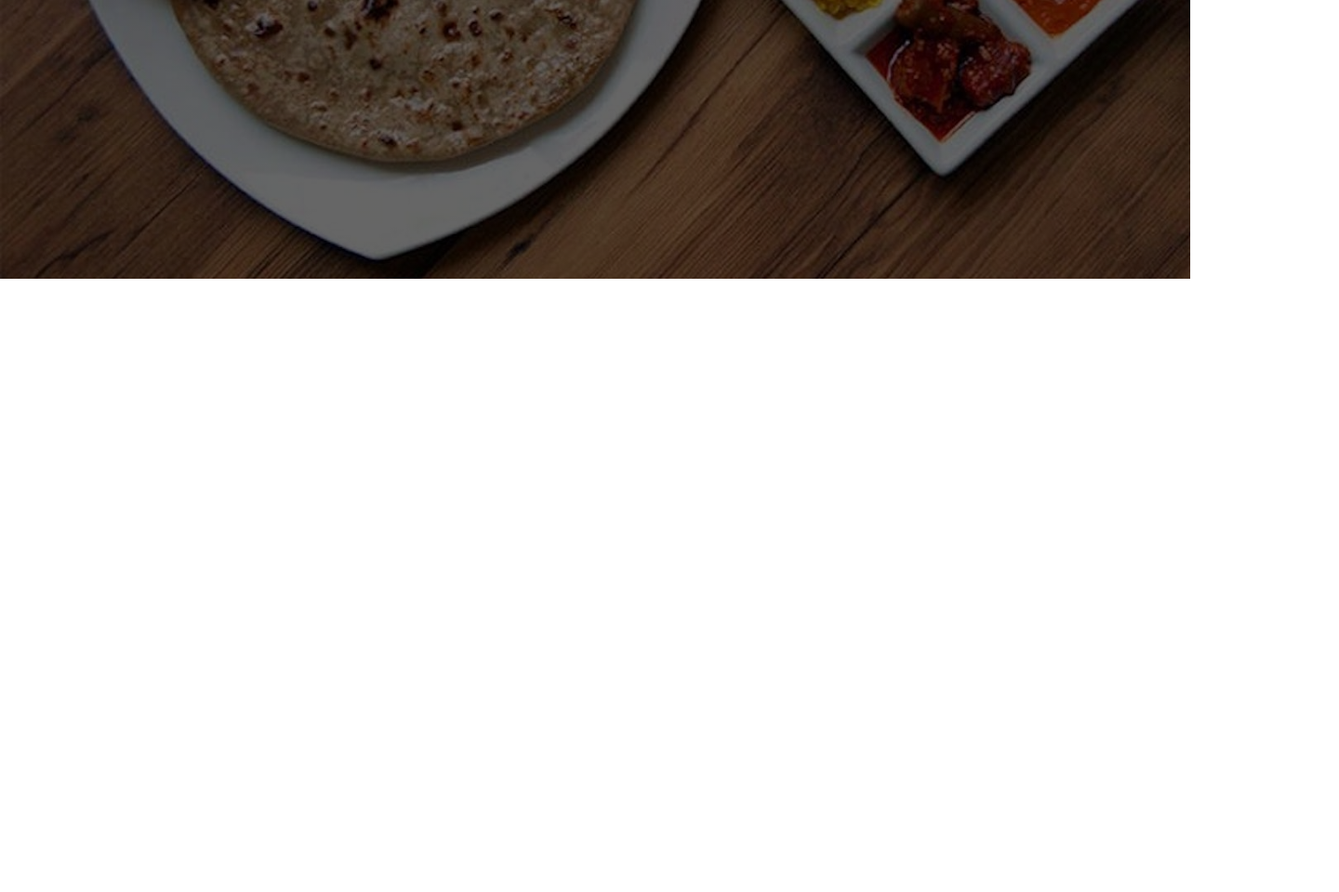
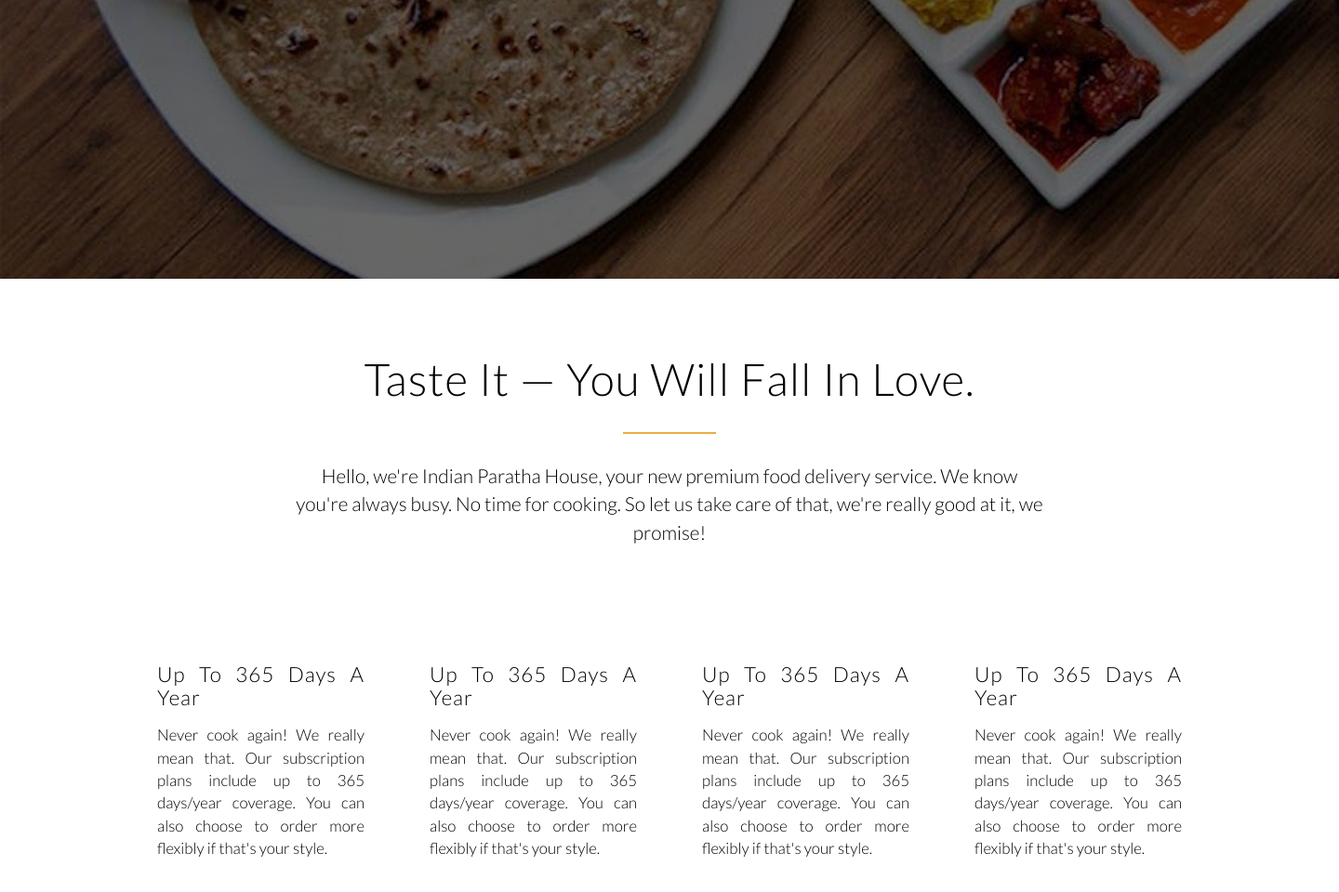
Before and after one commit to ravraw/one_page_designs, a website: page indian-takeaway/index.html in a window 1280 px wide. Shown: the part 500-1460 px from the top of the page at 93% size, 1440 px wide, since content can reach past the window. Before the commit the page ends 800 px from the top, so only its background shows below. Drawn offline with nearby package versions, Linux system fonts and the light colour scheme.

Commit message:
section features

```diff
--- a/indian-takeaway/index.html
+++ b/indian-takeaway/index.html
@@ -29,8 +29,6 @@
         <li class="nav-item">
           <a class="nav-link" href="#">login</a>
         </li>
-
-
       </ul>
 
     </nav>
@@ -40,8 +38,56 @@
       <a class="btn btn-full" href="#">i am hungry</a>
       <a class="btn btn-ghost" href="#">show me more</a>
     </div>
+  </header>
 
-  </header>
+  <!--  SECTION FEATURE -->
+
+
+  <section class="section-feature">
+    <div class="section-feature-intro">
+      <h2>Taste it &mdash; you will fall in love.</h2>
+      <p class="long-copy">Hello, we're Indian Paratha House, your new premium food delivery service. We know you're always busy. No time for
+        cooking. So let us take care of that, we're really good at it, we promise!
+      </p>
+    </div>
+    <div class="section-feature-grid">
+      <div class="feature-card">
+        <svg class="icon-big">
+          <use xlink:href="./assets/images/sprite.svg#burger"></use>
+        </svg>
+        <h3>up to 365 days a year</h3>
+        <p>Never cook again! We really mean that. Our subscription plans include up to 365 days/year coverage. You can also
+          choose to order more flexibly if that's your style.</p>
+      </div>
+      <div class="feature-card">
+        <svg class="icon-big">
+          <use xlink:href="./assets/images/sprite.svg#burger"></use>
+        </svg>
+        <h3>up to 365 days a year</h3>
+        <p>Never cook again! We really mean that. Our subscription plans include up to 365 days/year coverage. You can also
+          choose to order more flexibly if that's your style.</p>
+      </div>
+      <div class="feature-card">
+        <svg class="icon-big">
+          <use xlink:href="./assets/images/sprite.svg#burger"></use>
+        </svg>
+        <h3>up to 365 days a year</h3>
+        <p>Never cook again! We really mean that. Our subscription plans include up to 365 days/year coverage. You can also
+          choose to order more flexibly if that's your style.</p>
+      </div>
+      <div class="feature-card">
+        <svg class="icon-big">
+          <use xlink:href="./assets/images/sprite.svg#burger"></use>
+        </svg>
+        <h3>up to 365 days a year</h3>
+        <p>Never cook again! We really mean that. Our subscription plans include up to 365 days/year coverage. You can also
+          choose to order more flexibly if that's your style.</p>
+      </div>
+
+    </div>
+
+
+  </section>
 
   <script src="main.js"></script>
 </body>
--- a/indian-takeaway/style.css
+++ b/indian-takeaway/style.css
@@ -22,21 +22,70 @@
   text-rendering: optimizeLegibility;
 }
 
+body {
+  width: 1440px;
+  margin: 0 auto;
+}
+
 /* ------------------------------------------------------- */
 /* REUSABLE COMPONENTS */
 /* ------------------------------------------------------- */
 
+section {
+  padding: 80px 0;
+}
+
 /* ---HEADINGS---- */
 
+h1,
+h2,
+h3 {
+  font-weight: 300;
+  text-transform: capitalize;
+  letter-spacing: 1px;
+}
+
 h1 {
+  font-size: 475%;
   margin-top: 0;
   margin-bottom: 15px;
   color: #fff;
-  font-size: 475%;
-  font-weight: 300;
-  text-transform: capitalize;
-  letter-spacing: 1px;
   word-spacing: 2px;
+}
+h2 {
+  font-size: 300%;
+  margin-bottom: 30px;
+  word-spacing: 0.5px;
+}
+
+h3 {
+  font-size: 140%;
+  margin: 15px 0px;
+  word-spacing: 0.5px;
+}
+
+h2:after {
+  display: block;
+  height: 2px;
+  background-color: #ecac43;
+  content: " ";
+  width: 100px;
+  margin: 30px auto;
+  margin-bottom: 30px;
+}
+
+/* ---PARAGRAPH---- */
+.long-copy {
+  line-height: 145%;
+  width: 70%;
+  margin-left: 15%;
+  font-size: 130%;
+  margin-bottom: 60px;
+}
+
+.feature-card p {
+  line-height: 145%;
+  font-size: 105%;
 }
 
 /* ---BUTTONS---- */
@@ -83,6 +132,17 @@
   color: #fff;
 }
 
+/* ---ICONS---- */
+
+.icon-big {
+  width: 50px;
+  height: 50px;
+}
+.icon-small {
+  width: 25px;
+  height: 25px;
+}
+
 /* ------------------------------------------------------- */
 /* HEADER */
 /* ------------------------------------------------------- */
@@ -106,15 +166,17 @@
 }
 
 .main-nav {
-  width: 100%;
   height: 100px;
   display: flex;
   justify-content: space-between;
+  width: 90vw;
+  margin: 0 auto;
+  padding: 15px 0;
 }
 
-.logo {
+/* .logo {
   margin: 15px;
-}
+} */
 
 .nav-list {
   height: 100%;
@@ -140,3 +202,34 @@
 .nav-link:active {
   border-bottom: 2px solid #ecac43;
 }
+
+/* ------------------------------------------------------- */
+/* SECTION - FEATURE */
+/* ------------------------------------------------------- */
+
+.section-feature {
+  width: 90vw;
+  margin: 0 auto;
+}
+
+.section-feature-intro {
+  text-align: center;
+}
+.section-feature-grid {
+  display: grid;
+  grid-template-columns: repeat(4, 1fr);
+  grid-gap: 20px;
+}
+
+.feature-card {
+  padding: 0 25px;
+  display: flex;
+  flex-direction: column;
+  align-items: center;
+  align-self: center;
+  text-align: justify;
+}
+
+.feature-card svg {
+  fill: #ecac43;
+}
```
Also changed, not shown: 1 other file.
